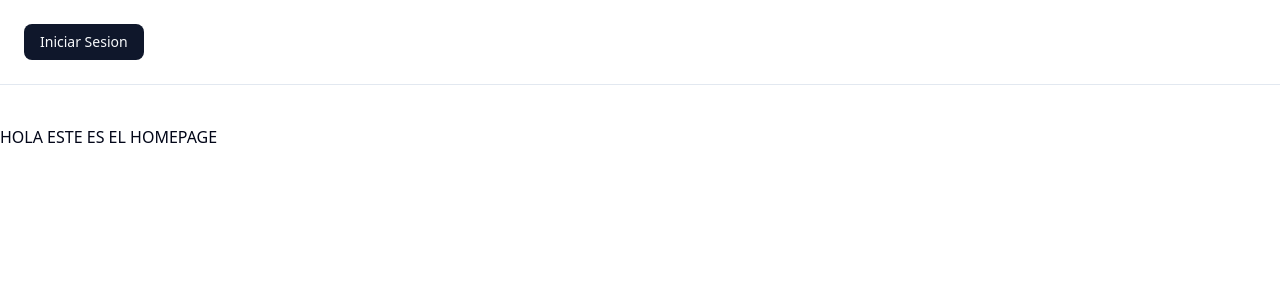
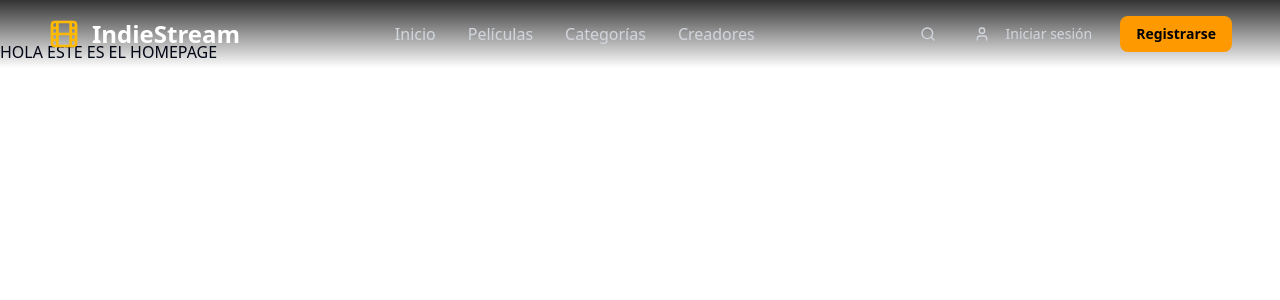
Before and after one commit to XavierSs21/proyecto-streaming, a React app in the folder frontend/: page / in a window 1280 px wide. Shown: the top 300 px of the page. Built offline with nearby package versions, Linux system fonts and the light colour scheme; the HTML template or start-up script is replaced by a standard one.

Commit message:
feat: add navbar with scroll effect y sliding menu

```diff
--- a/frontend/src/components/Header.jsx
+++ b/frontend/src/components/Header.jsx
@@ -1,13 +1,115 @@
-import { Button } from "./ui/button"
+import { useState, useEffect } from 'react';
+import { Button } from '@/components/ui/button';
+import { Film, Search, Menu, X, User } from 'lucide-react';
+import { Link } from 'react-router-dom';
 
+export default function Header() {
+  const [isScrolled, setIsScrolled] = useState(false);
+  const [isMobileMenuOpen, setIsMobileMenuOpen] = useState(false);
 
-const Header = () => {
+  useEffect(() => {
+    const handleScroll = () => {
+      setIsScrolled(window.scrollY > 50);
+    };
+    window.addEventListener('scroll', handleScroll);
+    return () => window.removeEventListener('scroll', handleScroll);
+  }, []);
+
   return (
-    <div className="flex justify-between border-b p-6">
-      <Button>Iniciar Sesion</Button>
-    </div>
+    <header
+      className={`fixed top-0 left-0 right-0 z-50 transition-all duration-300 ${
+        isScrolled
+          ? 'bg-black/95 backdrop-blur-lg shadow-lg'
+          : 'bg-gradient-to-b from-black/80 to-transparent'
+      }`}
+    >
+      <nav className="container mx-auto px-6 lg:px-12 py-4">
+        <div className="flex items-center justify-between">
+          <Link to="/" className="flex items-center gap-3 group">
+            <Film className="w-8 h-8 text-amber-400 group-hover:rotate-12 transition-transform" />
+            <span className="text-2xl font-bold text-white">IndieStream</span>
+          </Link>
 
-  )
+          <div className="hidden lg:flex items-center gap-8">
+            <a href="#inicio" className="text-gray-300 hover:text-amber-400 transition-colors font-medium">
+              Inicio
+            </a>
+            <a href="#peliculas" className="text-gray-300 hover:text-amber-400 transition-colors font-medium">
+              Películas
+            </a>
+            <a href="#categorias" className="text-gray-300 hover:text-amber-400 transition-colors font-medium">
+              Categorías
+            </a>
+            <a href="#creadores" className="text-gray-300 hover:text-amber-400 transition-colors font-medium">
+              Creadores
+            </a>
+          </div>
+
+          <div className="hidden lg:flex items-center gap-4">
+            <Button
+              variant="ghost"
+              size="icon"
+              className="text-gray-300 hover:text-amber-400 hover:bg-white/10"
+            >
+              <Search className="w-5 h-5" />
+            </Button>
+            <Link to="/login">
+              <Button
+                variant="ghost"
+                className="text-gray-300 hover:text-white hover:bg-white/10"
+              >
+                <User className="w-5 h-5 mr-2" />
+                Iniciar sesión
+              </Button>
+            </Link>
+            <Link to="/register">
+              <Button className="bg-amber-500 hover:bg-amber-600 text-black font-semibold">
+                Registrarse
+              </Button>
+            </Link>
+          </div>
+
+          <Button
+            variant="ghost"
+            size="icon"
+            className="lg:hidden text-white"
+            onClick={() => setIsMobileMenuOpen(!isMobileMenuOpen)}
+          >
+            {isMobileMenuOpen ? <X className="w-6 h-6" /> : <Menu className="w-6 h-6" />}
+          </Button>
+        </div>
+
+        {isMobileMenuOpen && (
+          <div className="lg:hidden mt-4 pb-4 border-t border-zinc-800 pt-4 animate-fade-in">
+            <div className="flex flex-col gap-4">
+              <a href="#inicio" className="text-gray-300 hover:text-amber-400 transition-colors font-medium">
+                Inicio
+              </a>
+              <a href="#peliculas" className="text-gray-300 hover:text-amber-400 transition-colors font-medium">
+                Películas
+              </a>
+              <a href="#categorias" className="text-gray-300 hover:text-amber-400 transition-colors font-medium">
+                Categorías
+              </a>
+              <a href="#creadores" className="text-gray-300 hover:text-amber-400 transition-colors font-medium">
+                Creadores
+              </a>
+              <div className="flex flex-col gap-2 pt-4 border-t border-zinc-800">
+                <Link to="/login">
+                  <Button variant="outline" className="w-full border-zinc-700 text-white">
+                    Iniciar sesión
+                  </Button>
+                </Link>
+                <Link to="/register">
+                  <Button className="w-full bg-amber-500 hover:bg-amber-600 text-black">
+                    Registrarse
+                  </Button>
+                </Link>
+              </div>
+            </div>
+          </div>
+        )}
+      </nav>
+    </header>
+  );
 }
-
-export default Header
```
